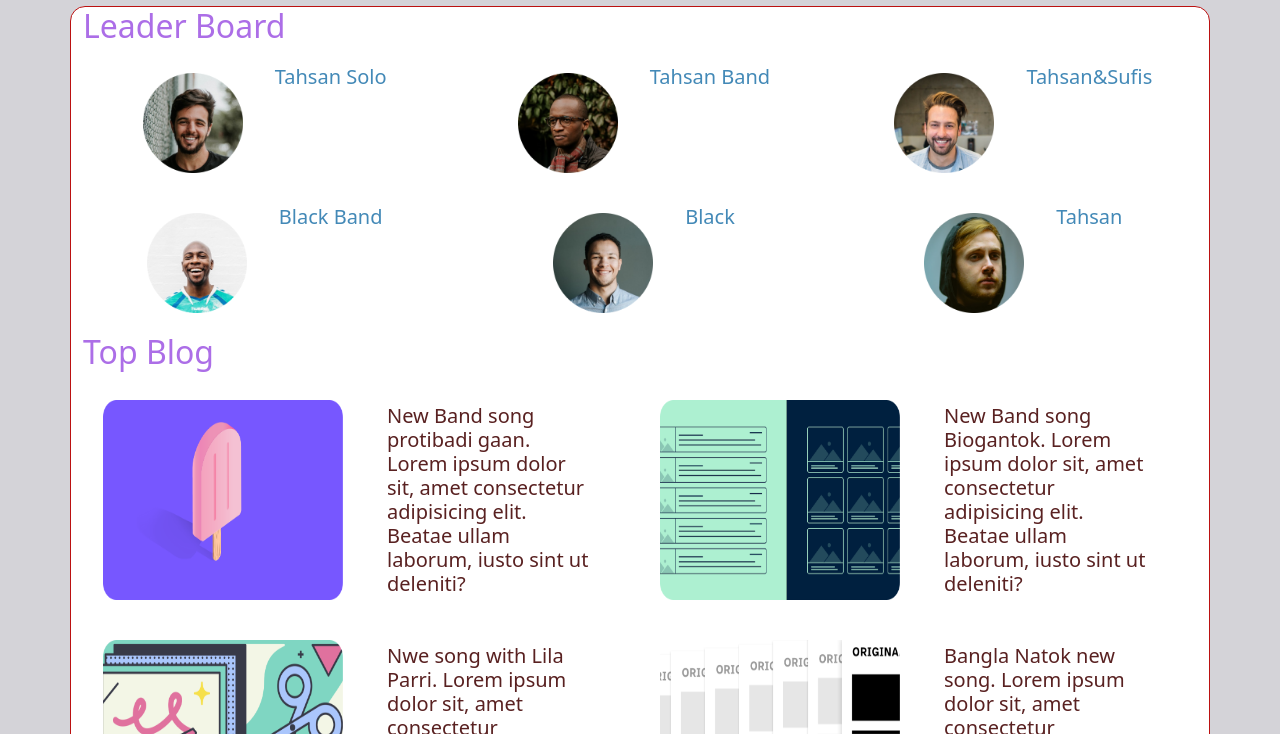
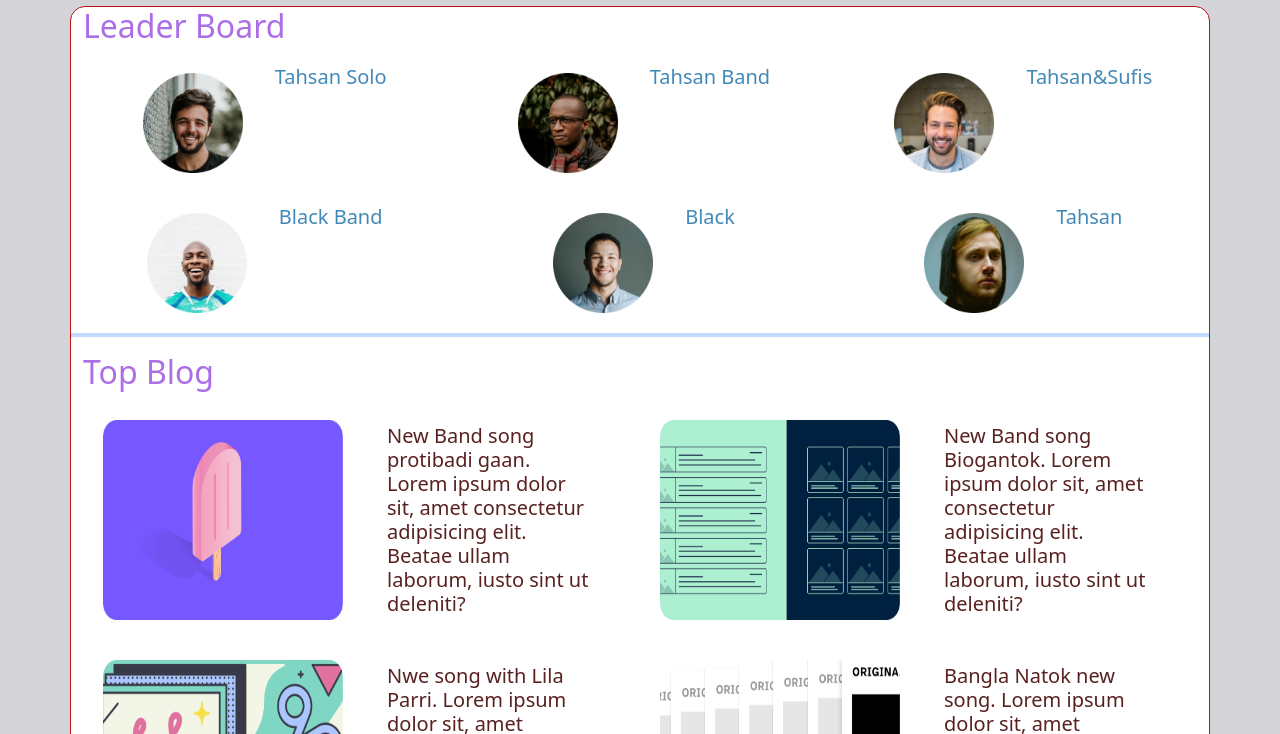
Before and after one commit to Ferdousmohammed/leader-board, a plain HTML site: page index.html in a window 1280 px wide. Shown: the part 66-800 px from the top of the page. Drawn offline with nearby package versions, Linux system fonts and the light colour scheme.

Commit message:
commited-horizontal line

```diff
--- a/index.html
+++ b/index.html
@@ -111,8 +111,9 @@
         <h5 class="name  "> Tahsan </h5>
 
 
+
     </div>
-
+    <hr class="border border-primary border-2 opacity-65">
 
 <div class="row">
     <h2 class="blue">
```
